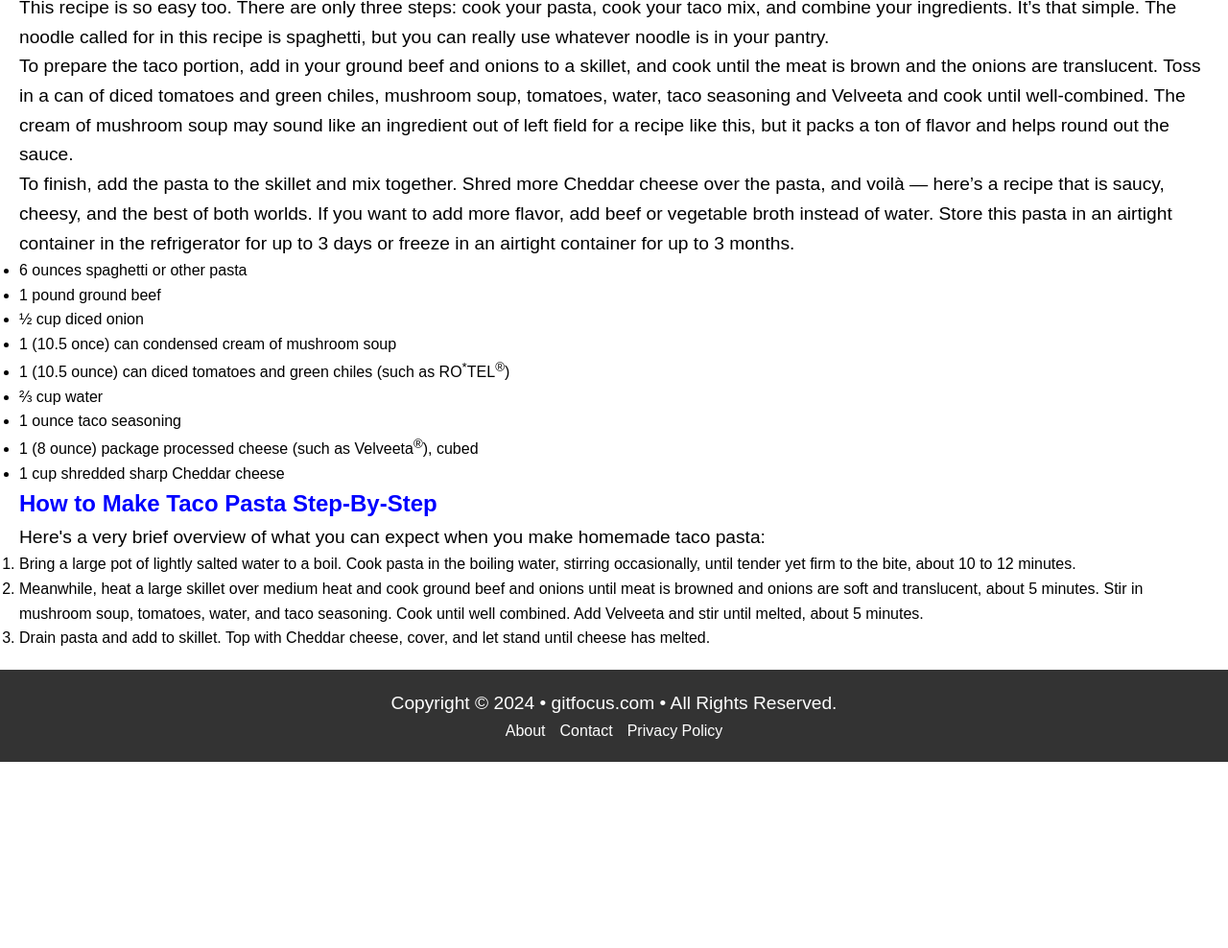
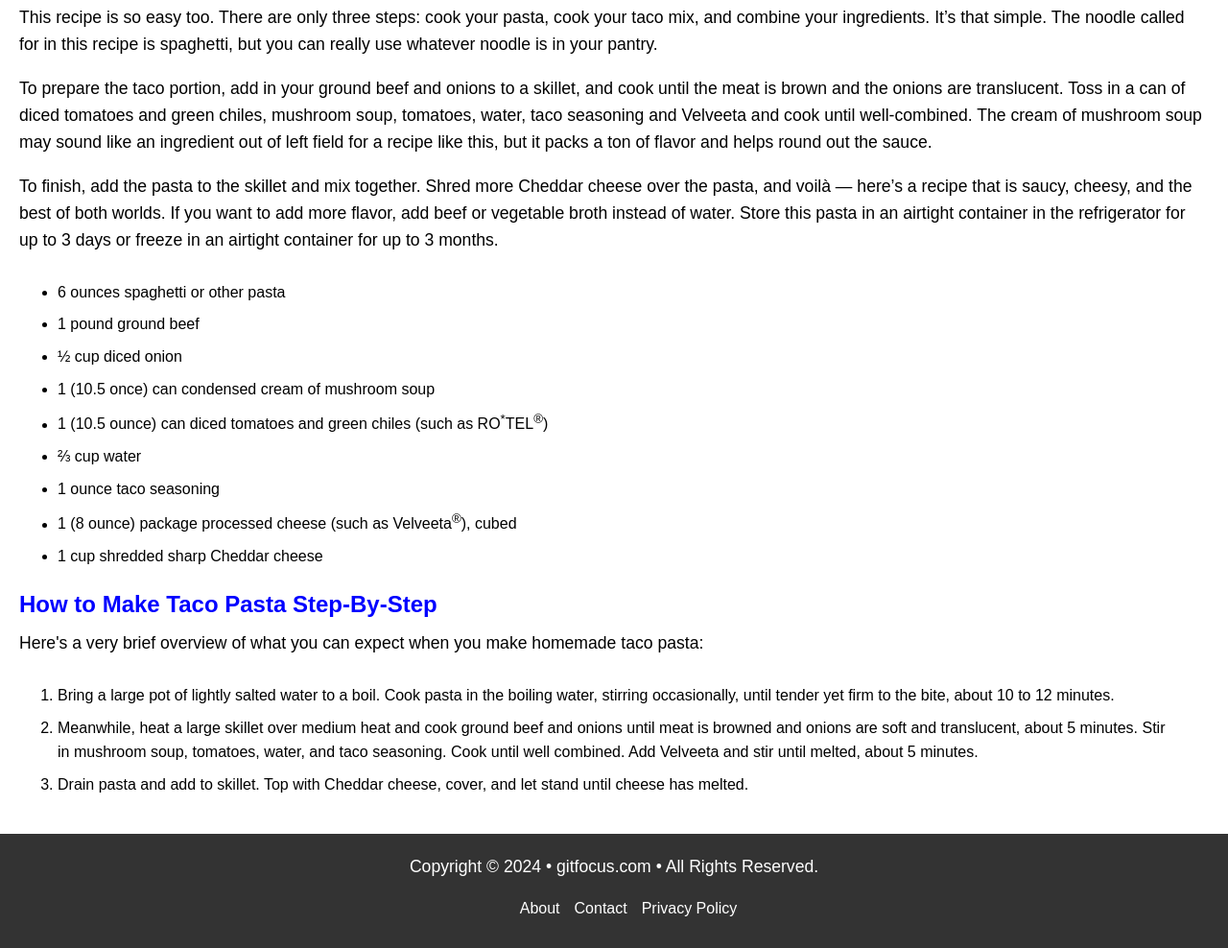
Before and after one commit to GitFocusOfficial/odin-recipes, a plain HTML site: page recipes/taco.html in a window 1280 px wide. Shown: the part 1274-2262 px from the top of the page at 96% size. Before the commit the page ends 2068 px from the top, so only its background shows below. Drawn offline with Linux system fonts and the light colour scheme.

Commit message:
Adjust margin between paragraphs and list items

```diff
--- a/styles.css
+++ b/styles.css
@@ -4,8 +4,10 @@
     box-sizing: border-box;
 }
 
-.header, .container, .footer {
+.header, .footer {
     width: 100%; /* Ensure that elements occupy the full width of the screen */
+    padding: 10px 20px;
+    box-sizing: border-box; /* Ensure padding is included in width */
 }
 
 /* Header styling */
@@ -114,7 +116,8 @@
     }
 
     p {
-        font-size: 1.2em;
+        font-size: 1.1em;
+        margin-bottom: 1.0em; /* Adjust the value to control the gap between paragraphs */
     }
 }
 
@@ -130,6 +133,7 @@
 
     p {
         font-size: 1em;
+        margin-bottom: 0.9em; /* Adjust the value to control the gap between paragraphs */
     }
 }
 
@@ -145,6 +149,7 @@
 
     p {
         font-size: 0.9em;
+        margin-bottom: 0.8em; /* Adjust the value to control the gap between paragraphs */
     }
 }
 
@@ -155,7 +160,6 @@ body {
     line-height: 1.6;
     margin: 0;
     padding: 0;
-    width: 100%;
     overflow-x: hidden; /* Prevent horizontal scrolling */
 }
 
@@ -168,6 +172,8 @@ img {
 
 ul {
     list-style: disc;
+    padding: 10px;
+    margin-left: 30px;
 }
 
 /* Responsive heading */
@@ -179,10 +185,18 @@ h1 {
 
 h2 {
     color: blue;
+    margin-bottom: 0.3em;
 }
 
 ol {
     list-style: number;
+    padding: 10px;
+    margin-right: 30px;
+    margin-left: 30px;
+}
+
+li {
+    margin-bottom: 0.5em;
 }
 
 /* Footer styling */
```
